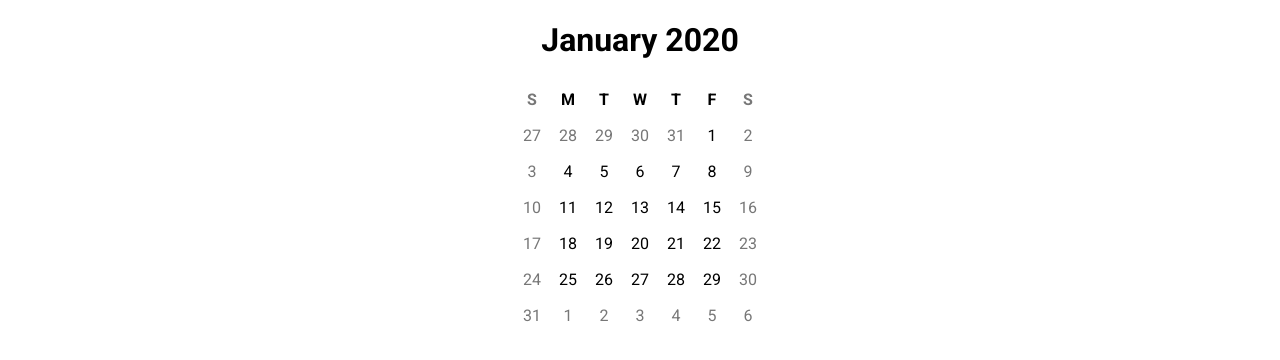
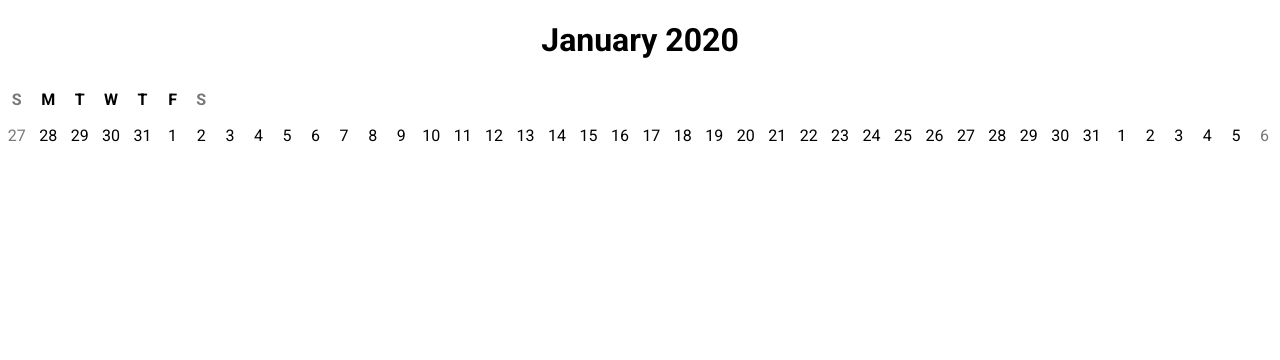
Before and after one commit to EduardoRodriguesF/calendar, a React (Create React App) app: page / in a window 1280 px wide. Shown: the top 360 px of the page. Built offline with nearby package versions, Linux system fonts and the light colour scheme.

Commit message:
feat: calendar displays all dates in one row

```diff
--- a/src/components/Calendar/index.tsx
+++ b/src/components/Calendar/index.tsx
@@ -1,8 +1,37 @@
-import React, { useState, useEffect } from 'react';
+import React, { useState, useEffect, useCallback } from 'react';
+import daysInMonth from '../../utils/daysInMonth';
+import firstWeekDayInMonth from '../../utils/firstWeekDayInMonth';
 
 import { Container } from './styles';
 
 const Calendar: React.FC = () => {
+  const [date, setDate] = useState(new Date());
+  const [dateMonth, setDateMonth] = useState(date.getMonth());
+  const [dateYear, setDateYear] = useState(date.getFullYear());
+  const [calendarDays, setCalendarDays] = useState<number[]>([]);
+
+  useEffect(() => {
+    const newCalendar = [];
+    const pastMonthDays = daysInMonth(dateMonth - 2, dateYear);
+    const firstWeekDay = firstWeekDayInMonth(dateMonth, dateYear);
+
+    for (let i = firstWeekDay - 1; i >= 0; i--) {
+      newCalendar.push(pastMonthDays - i);
+    }
+
+    for (let i = 1; i <= daysInMonth(dateMonth, dateYear); i++) {
+      newCalendar.push(i);
+    }
+
+    let j = 1;
+    for (let i = newCalendar.length; i < 42; i++) {
+      newCalendar.push(j);
+      j++;
+    }
+
+    setCalendarDays(newCalendar);
+  }, [dateMonth, dateYear]);
+
   return (
     <Container>
       <tr>
@@ -15,58 +44,9 @@ const Calendar: React.FC = () => {
         <th>S</th>
       </tr>
       <tr>
-        <td className="otherMonth">27</td>
-        <td className="otherMonth">28</td>
-        <td className="otherMonth">29</td>
-        <td className="otherMonth">30</td>
-        <td className="otherMonth">31</td>
-        <td>1</td>
-        <td>2</td>
-      </tr>
-      <tr>
-        <td>3</td>
-        <td>4</td>
-        <td>5</td>
-        <td>6</td>
-        <td>7</td>
-        <td>8</td>
-        <td>9</td>
-      </tr>
-      <tr>
-        <td>10</td>
-        <td>11</td>
-        <td>12</td>
-        <td>13</td>
-        <td>14</td>
-        <td>15</td>
-        <td>16</td>
-      </tr>
-      <tr>
-        <td>17</td>
-        <td>18</td>
-        <td>19</td>
-        <td>20</td>
-        <td>21</td>
-        <td>22</td>
-        <td>23</td>
-      </tr>
-      <tr>
-        <td>24</td>
-        <td>25</td>
-        <td>26</td>
-        <td>27</td>
-        <td>28</td>
-        <td>29</td>
-        <td>30</td>
-      </tr>
-      <tr>
-        <td>31</td>
-        <td className="otherMonth">1</td>
-        <td className="otherMonth">2</td>
-        <td className="otherMonth">3</td>
-        <td className="otherMonth">4</td>
-        <td className="otherMonth">5</td>
-        <td className="otherMonth">6</td>
+        {calendarDays.map(day => (
+          <td>{day}</td>
+        ))}
       </tr>
     </Container>
   );
--- /dev/null
+++ b/src/utils/daysInMonth.ts
@@ -0,0 +1,5 @@
+function daysInMonth(month: number, year: number): number {
+  return new Date(year, month, 0).getDate();
+}
+
+export default daysInMonth;
--- /dev/null
+++ b/src/utils/firstWeekDayInMonth.ts
@@ -0,0 +1,5 @@
+function firstWeekDayInMonth(month: number, year: number): number {
+  return new Date(year, month, 1).getDay();
+}
+
+export default firstWeekDayInMonth;
```
